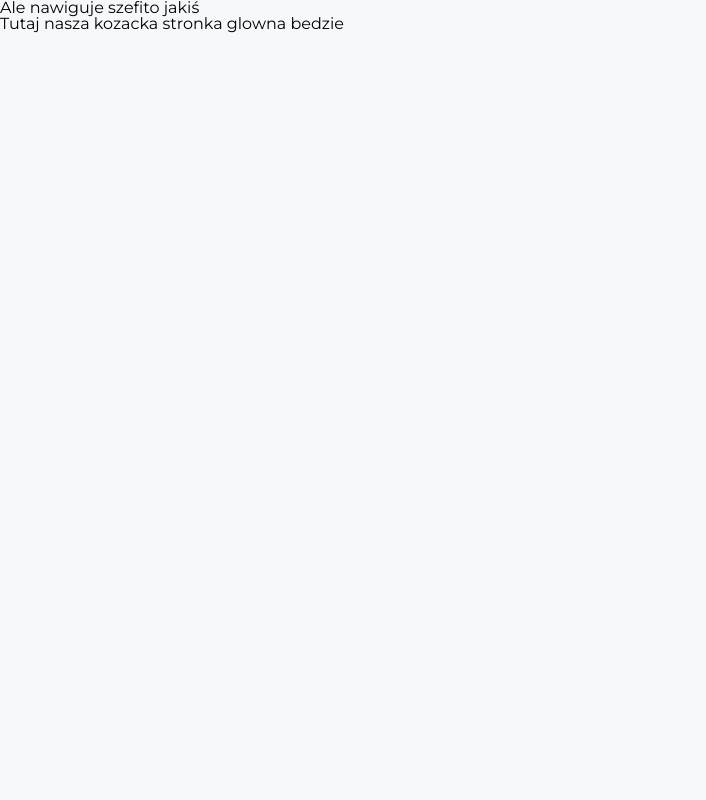
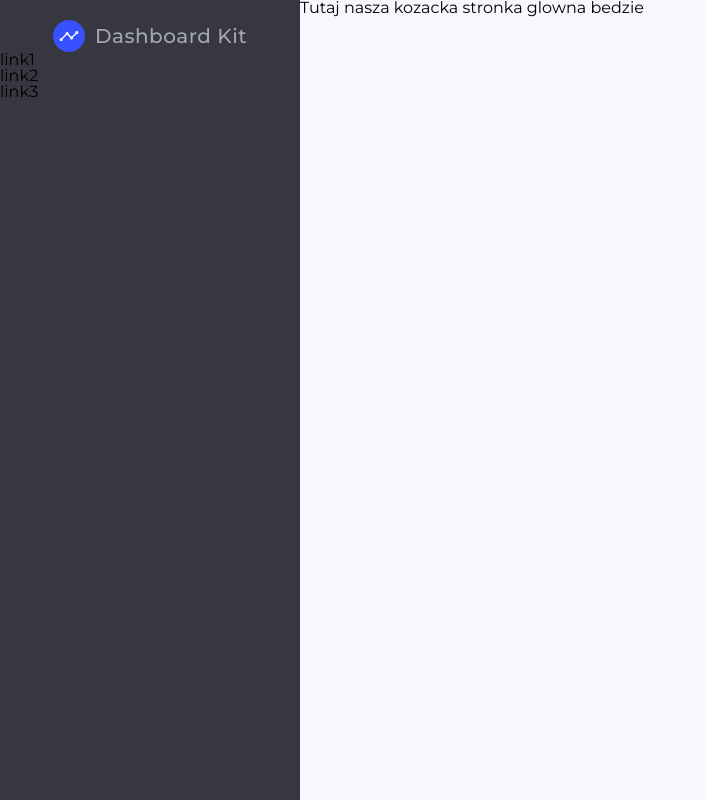
Before and after one commit to DonquixoteSabo/Admin-Dashboard, a React (Create React App) app: page / in a window 1280 px wide. Shown: the whole page, without its empty margins (0-706 px from the left). Built offline with nearby package versions, Linux system fonts and the light colour scheme.

Commit message:
feat: :sparkles: Add Logo
Add React-icons to the project and add new colors to the theme

```diff
--- a/src/assets/styles/my-theme.ts
+++ b/src/assets/styles/my-theme.ts
@@ -4,6 +4,8 @@ const theme: DefaultTheme = {
   colors: {
     light: '#F7F8FC',
     dark: '#363740',
+    gray: '#A4A6B3',
+    blue: '#3751FF',
   },
 };
 
--- a/src/components/organism/Navigation/index.tsx
+++ b/src/components/organism/Navigation/index.tsx
@@ -1,3 +1,49 @@
+import styled from 'styled-components';
+import { IoAnalyticsOutline } from 'react-icons/io5';
+const Wrapper = styled.nav`
+  width: 100%;
+  height: 100%;
+  background-color: ${({ theme }) => theme.colors.dark};
+  padding: 20px 0;
+`;
+
+const Logo = styled.div`
+  color: ${({ theme }) => theme.colors.gray};
+  display: flex;
+  justify-content: center;
+  align-items: center;
+  p {
+    font-weight: 500;
+    letter-spacing: 0.5px;
+    margin-left: 10px;
+    font-size: 20px;
+  }
+  .icon-background {
+    width: 32px;
+    height: 32px;
+    background-color: ${({ theme }) => theme.colors.blue};
+    border-radius: 32px;
+    display: grid;
+    place-items: center;
+    color: white;
+    font-size: 20px;
+  }
+`;
+
 export const Navigation = () => {
-  return <h1>Ale nawiguje szefito jakiś</h1>;
+  return (
+    <Wrapper>
+      <Logo>
+        <div className="icon-background">
+          <IoAnalyticsOutline />
+        </div>
+        <p>Dashboard Kit</p>
+      </Logo>
+      <ul>
+        <li>link1</li>
+        <li>link2</li>
+        <li>link3</li>
+      </ul>
+    </Wrapper>
+  );
 };
--- a/src/components/templates/MainTemplate/index.tsx
+++ b/src/components/templates/MainTemplate/index.tsx
@@ -1,11 +1,19 @@
 import { Navigation } from 'components/organism/Navigation';
 import { Overview } from 'components/organism/Overview';
+import styled from 'styled-components';
+
+const Wrapper = styled.div`
+  width: 100%;
+  min-height: 100vh;
+  display: grid;
+  grid-template-columns: 300px 1fr;
+`;
 
 export const MainTemplate = () => {
   return (
-    <>
+    <Wrapper>
       <Navigation />
       <Overview />
-    </>
+    </Wrapper>
   );
 };
--- a/src/types/styled.d.ts
+++ b/src/types/styled.d.ts
@@ -5,6 +5,8 @@ declare module 'styled-components' {
     colors: {
       light: string;
       dark: string;
+      gray: string;
+      blue: string;
     };
   }
 }
```
